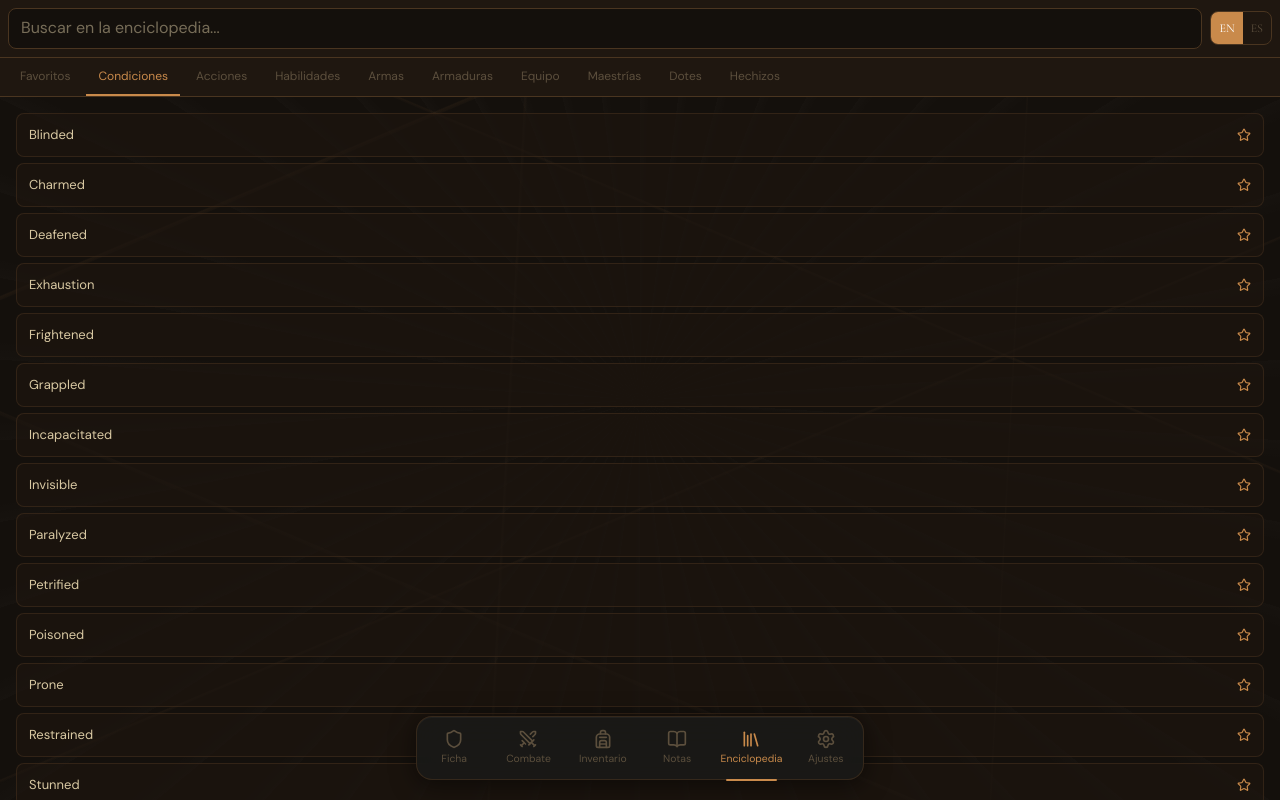
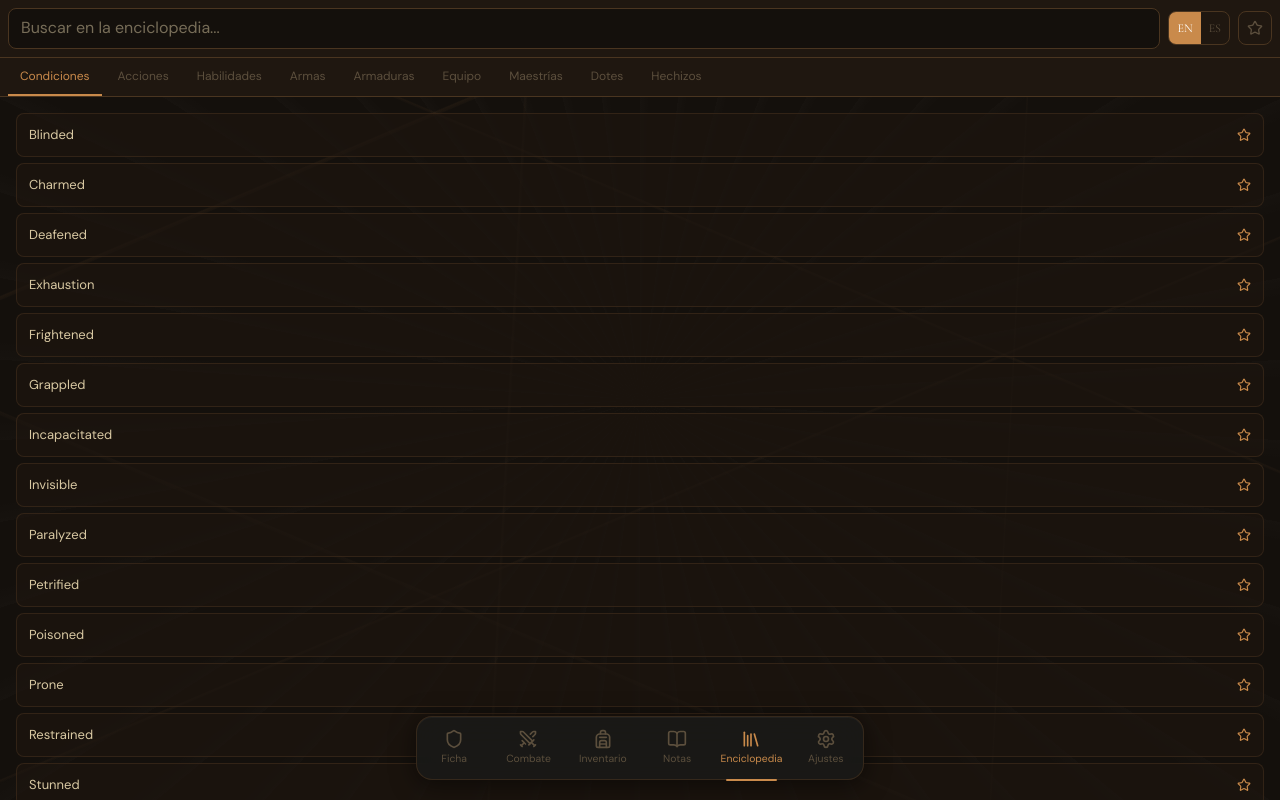
Before and after one commit to Gremiger/mavok, a Next.js app: page / in a window 1280 px wide. Both pictures are taken after a click on the button "Enciclopedia". Shown: the top 800 px of the page. Built offline with nearby package versions, Linux system fonts and the light colour scheme.

Commit message:
Feature UI-Redesign-PT6: move Favorites out of the category tab-strip into a dedicated toggle

```diff
--- a/src/components/tabs/EncyclopediaTab.tsx
+++ b/src/components/tabs/EncyclopediaTab.tsx
@@ -40,14 +40,7 @@ const CATEGORIES = [
 
 type Category = (typeof CATEGORIES)[number]["id"];
 
-const FAVORITES_ID = "favorites" as const;
-
-const PILLS: { id: Category | typeof FAVORITES_ID; label: string }[] = [
-  { id: FAVORITES_ID, label: "Favoritos" },
-  ...CATEGORIES,
-];
-
-const PILL_IDS = PILLS.map((p) => p.id);
+const CATEGORY_IDS = CATEGORIES.map((c) => c.id);
 
 const TRANSLATIONS: Partial<Record<Category, Record<string, string>>> = {
   conditions: CONDITIONS_ES,
@@ -220,13 +213,12 @@ export function EncyclopediaTab() {
     encyclopediaLanguage,
     setEncyclopediaLanguage,
   } = useThemeContext();
-  const [activeCategory, setActiveCategory] = useState<
-    Category | typeof FAVORITES_ID
-  >("conditions");
+  const [activeCategory, setActiveCategory] = useState<Category>("conditions");
   const [searchQuery, setSearchQuery] = useState("");
+  const [showingFavorites, setShowingFavorites] = useState(false);
   const [viewingItem, setViewingItem] = useState<EncyclopediaItem | null>(null);
   const { dragX, dragOpacity, handleDragEnd } = useSwipeNavigation(
-    PILL_IDS,
+    CATEGORY_IDS,
     activeCategory,
     setActiveCategory
   );
@@ -236,8 +228,7 @@ export function EncyclopediaTab() {
     []
   );
   const categoryItems = useMemo(
-    () =>
-      activeCategory === FAVORITES_ID ? [] : CATEGORY_ITEMS[activeCategory](),
+    () => CATEGORY_ITEMS[activeCategory](),
     [activeCategory]
   );
   const favoriteItems = useMemo(
@@ -318,15 +309,29 @@ export function EncyclopediaTab() {
             ES
           </button>
         </div>
+        <button
+          onClick={() => setShowingFavorites((v) => !v)}
+          className={`shrink-0 p-2 rounded-lg border ${
+            showingFavorites
+              ? "border-accent bg-accent/20 text-accent"
+              : "border-border text-muted"
+          }`}
+          aria-label={showingFavorites ? "Ver categoría actual" : "Ver favoritos"}
+        >
+          <Star size={16} fill={showingFavorites ? "currentColor" : "none"} />
+        </button>
       </div>
 
-      {/* Category navigation (hidden while searching) */}
-      {!searchQuery && (
+      {/* Category navigation (hidden while searching or viewing favorites) */}
+      {!searchQuery && !showingFavorites && (
         <div className="flex overflow-x-auto border-b border-border bg-card px-2 gap-1 shrink-0">
-          {PILLS.map((tab) => (
+          {CATEGORIES.map((tab) => (
             <button
               key={tab.id}
-              onClick={() => setActiveCategory(tab.id)}
+              onClick={() => {
+                setActiveCategory(tab.id);
+                setShowingFavorites(false);
+              }}
               className={`px-3 py-2.5 text-xs whitespace-nowrap transition-colors border-b-2 ${
                 activeCategory === tab.id
                   ? "text-accent border-accent"
@@ -342,7 +347,7 @@ export function EncyclopediaTab() {
       <motion.div
         className="flex-1 overflow-y-auto p-4"
         style={{ x: dragX, opacity: dragOpacity, touchAction: "pan-y pinch-zoom" }}
-        drag={searchQuery ? false : "x"}
+        drag={searchQuery || showingFavorites ? false : "x"}
         dragConstraints={{ left: 0, right: 0 }}
         dragElastic={0.2}
         onDragEnd={handleDragEnd}
@@ -358,7 +363,7 @@ export function EncyclopediaTab() {
               message={`Sin resultados para "${searchQuery}".`}
             />
           )
-        ) : activeCategory === FAVORITES_ID ? (
+        ) : showingFavorites ? (
           favoriteItems.length > 0 ? (
             <div className="space-y-2">
               {favoriteItems.map((item) => renderRow(item, true))}
```
